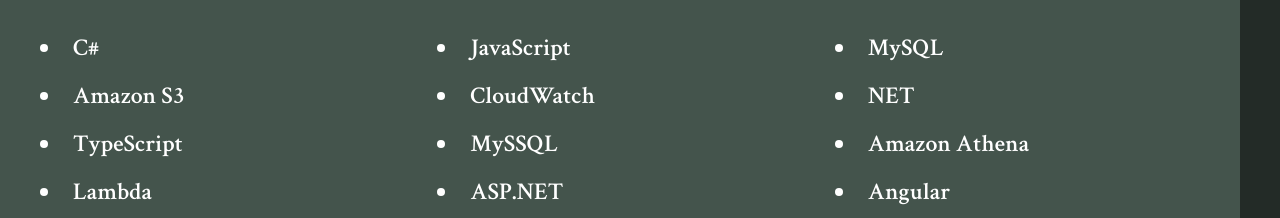
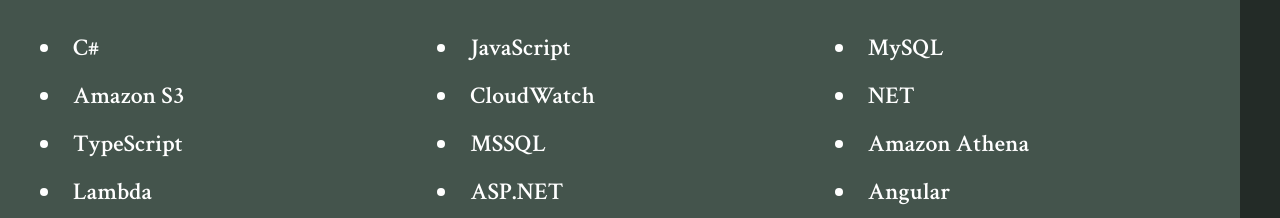
Before and after one commit to leodsan/portfolio-website, a Next.js app: page / in a window 1280 px wide. Shown: the part 1420-1638 px from the top of the page. Built offline with nearby package versions, Linux system fonts and the light colour scheme.

Commit message:
Update HOME_CONST.js

```diff
--- a/src/constants/HOME_CONST.js
+++ b/src/constants/HOME_CONST.js
@@ -53,7 +53,7 @@
     },
     {
       id: 8,
-      title: "MySSQL",
+      title: "MSSQL",
     },
     {
       id: 9,
```
